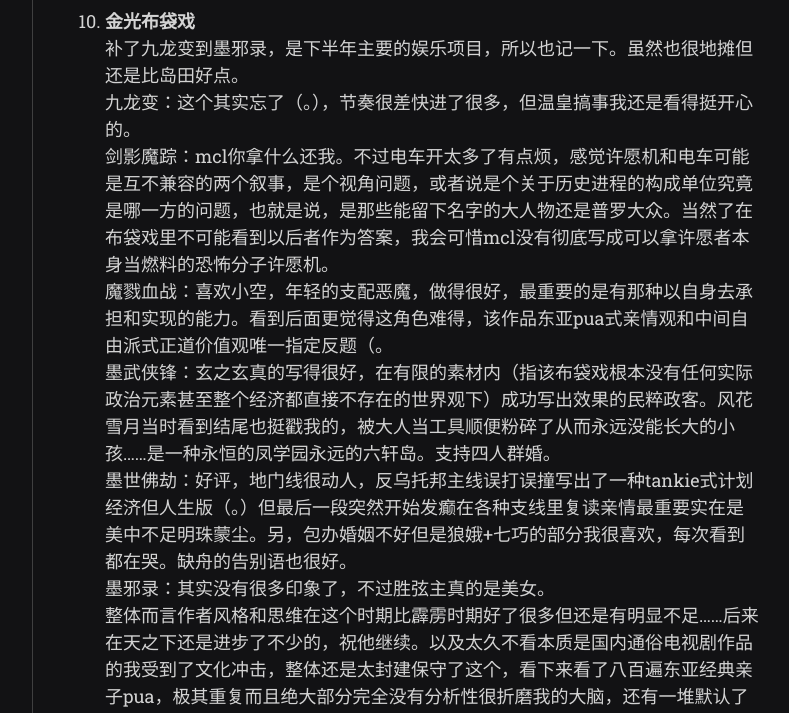
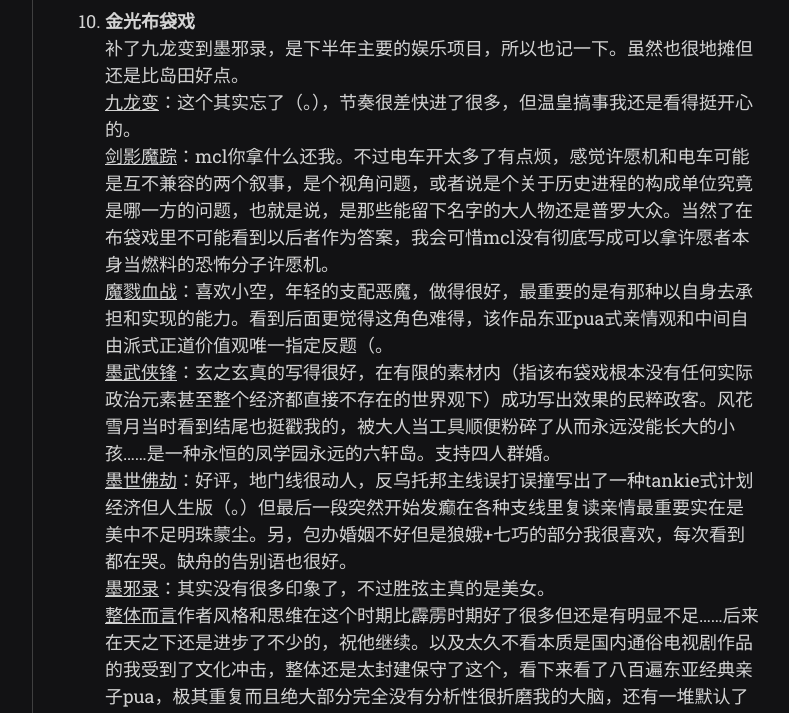
Before and after one commit to scatterdclouds/scatterdclouds.github.io, a Jekyll site: the page built from _posts/2022-12-31-bytheendof2022.md, in a window 1280 px wide. Shown: the part 1695-2408 px from the top of the page, without its empty margins (357-1146 px from the left). Built offline with Jekyll 4.4.1, drawn with Linux system fonts in a browser that asks for light colours; nearby versions of some CDN libraries; some web fonts are replaced; comment, search, counter and statistics services are not loaded; some of the changed text lies outside the part shown.

```diff
--- a/_posts/2022-12-31-bytheendof2022.md
+++ b/_posts/2022-12-31-bytheendof2022.md
@@ -29,7 +29,7 @@ comments: true
 
 21. **黑暗坡的食人树**+**水晶金字塔**+**眩晕** <br/> 纯地摊文学。比较好看的部分是千代子日记和陶太的手记，也就是一些精神混乱视角体验，和魔怔人第一人称的理论陈述，但读多了也索然无味，性别观也很成问题看着很烦。
 
-22. **金光布袋戏** <br/> 补了九龙变到墨邪录，是下半年主要的娱乐项目，所以也记一下。虽然也很地摊但还是比岛田好点。 <br/> 九龙变：这个其实忘了（。），节奏很差快进了很多，但温皇搞事我还是看得挺开心的。 <br/> 剑影魔踪：mcl你拿什么还我。不过电车开太多了有点烦，感觉许愿机和电车可能是互不兼容的两个叙事，是个视角问题，或者说是个关于历史进程的构成单位究竟是哪一方的问题，也就是说，是那些能留下名字的大人物还是普罗大众。当然了在布袋戏里不可能看到以后者作为答案，我会可惜mcl没有彻底写成可以拿许愿者本身当燃料的恐怖分子许愿机。 <br/> 魔戮血战：喜欢小空，年轻的支配恶魔，做得很好，最重要的是有那种以自身去承担和实现的能力。看到后面更觉得这角色难得，该作品东亚pua式亲情观和中间自由派式正道价值观唯一指定反题（。 <br/> 墨武侠锋：玄之玄真的写得很好，在有限的素材内（指该布袋戏根本没有任何实际政治元素甚至整个经济都直接不存在的世界观下）成功写出效果的民粹政客。风花雪月当时看到结尾也挺戳我的，被大人当工具顺便粉碎了从而永远没能长大的小孩……是一种永恒的凤学园永远的六轩岛。支持四人群婚。 <br/> 墨世佛劫：好评，地门线很动人，反乌托邦主线误打误撞写出了一种tankie式计划经济但人生版（。）但最后一段突然开始发癫在各种支线里复读亲情最重要实在是美中不足明珠蒙尘。另，包办婚姻不好但是狼娥+七巧的部分我很喜欢，每次看到都在哭。缺舟的告别语也很好。 <br/> 墨邪录：其实没有很多印象了，不过胜弦主真的是美女。 <br/> 整体而言作者风格和思维在这个时期比霹雳时期好了很多但还是有明显不足……后来在天之下还是进步了不少的，祝他继续。以及太久不看本质是国内通俗电视剧作品的我受到了文化冲击，整体还是太封建保守了这个，看下来看了八百遍东亚经典亲子pua，极其重复而且绝大部分完全没有分析性很折磨我的大脑，还有一堆默认了的建制派正派逻辑。
+22. **金光布袋戏** <br/> 补了九龙变到墨邪录，是下半年主要的娱乐项目，所以也记一下。虽然也很地摊但还是比岛田好点。 <br/> <u>九龙变</u>：这个其实忘了（。），节奏很差快进了很多，但温皇搞事我还是看得挺开心的。 <br/> <u>剑影魔踪</u>：mcl你拿什么还我。不过电车开太多了有点烦，感觉许愿机和电车可能是互不兼容的两个叙事，是个视角问题，或者说是个关于历史进程的构成单位究竟是哪一方的问题，也就是说，是那些能留下名字的大人物还是普罗大众。当然了在布袋戏里不可能看到以后者作为答案，我会可惜mcl没有彻底写成可以拿许愿者本身当燃料的恐怖分子许愿机。 <br/> <u>魔戮血战</u>：喜欢小空，年轻的支配恶魔，做得很好，最重要的是有那种以自身去承担和实现的能力。看到后面更觉得这角色难得，该作品东亚pua式亲情观和中间自由派式正道价值观唯一指定反题（。 <br/> <u>墨武侠锋</u>：玄之玄真的写得很好，在有限的素材内（指该布袋戏根本没有任何实际政治元素甚至整个经济都直接不存在的世界观下）成功写出效果的民粹政客。风花雪月当时看到结尾也挺戳我的，被大人当工具顺便粉碎了从而永远没能长大的小孩……是一种永恒的凤学园永远的六轩岛。支持四人群婚。 <br/> <u>墨世佛劫</u>：好评，地门线很动人，反乌托邦主线误打误撞写出了一种tankie式计划经济但人生版（。）但最后一段突然开始发癫在各种支线里复读亲情最重要实在是美中不足明珠蒙尘。另，包办婚姻不好但是狼娥+七巧的部分我很喜欢，每次看到都在哭。缺舟的告别语也很好。 <br/> <u>墨邪录</u>：其实没有很多印象了，不过胜弦主真的是美女。 <br/> <u>整体而言</u>作者风格和思维在这个时期比霹雳时期好了很多但还是有明显不足……后来在天之下还是进步了不少的，祝他继续。以及太久不看本质是国内通俗电视剧作品的我受到了文化冲击，整体还是太封建保守了这个，看下来看了八百遍东亚经典亲子pua，极其重复而且绝大部分完全没有分析性很折磨我的大脑，还有一堆默认了的建制派正派逻辑。
 
 23. **革命机** <br/> 没想到看的第一部高达片最终是这个……还是太流水线商业化了，不喜欢热血漫式团魂刻画和剧情，和平宣言也没有说服力，不过开头关于社交媒体的部分和后来一些可能与现实学生运动有相似性的片段相当有意思，甚至有动人的地方。第二季开头太无聊就没看了。
 
```
